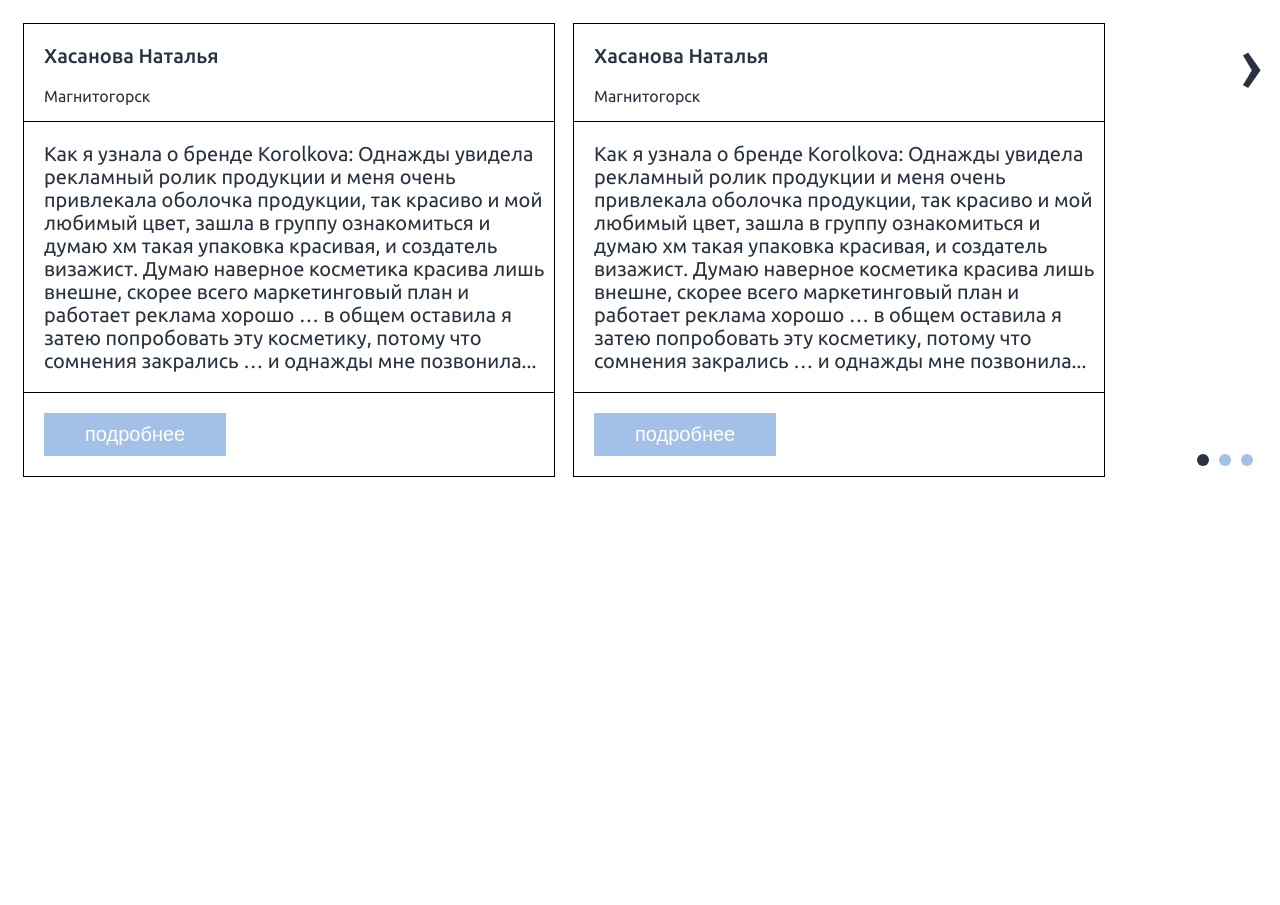
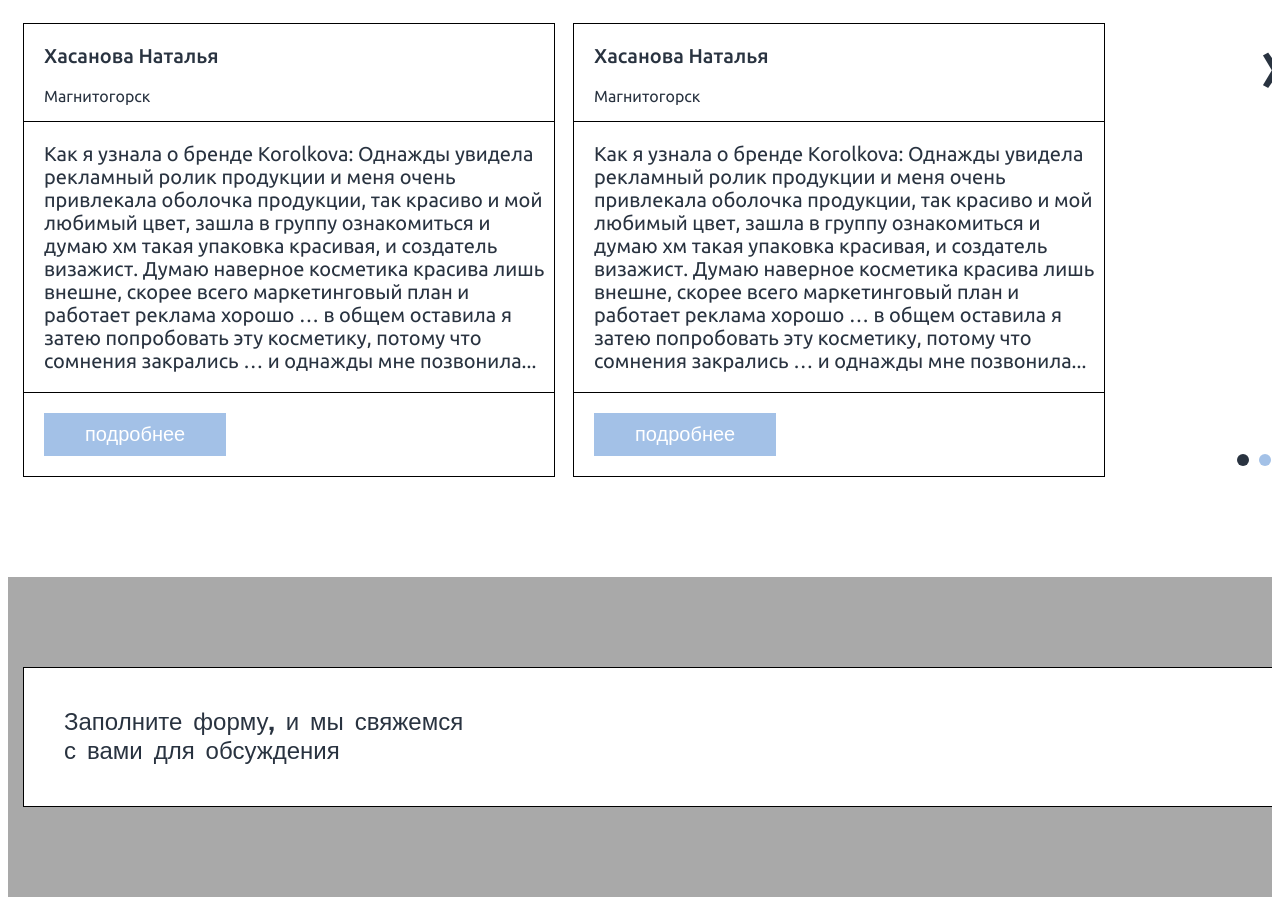
Before and after one commit to narek471/testing, a plain HTML site: page index.html in a window 1280 px wide. Shown: the part 2096-3001 px from the top of the page. Before the commit the page ends 2781 px from the top, so only its background shows below. Drawn offline with Linux system fonts and the light colour scheme.

Commit message:
Add files via upload

```diff
--- a/css/style.css
+++ b/css/style.css
@@ -306,7 +306,7 @@ body {
     width: 100%;
     position: relative;
     margin-top: 150px;
-    padding-bottom: 200px;
+    padding-bottom: 100px;
 }
 
 .testimonails__title {
@@ -375,7 +375,7 @@ body {
 .testimonails__carousel > .owl-nav > .owl-next {
     position: absolute;
     top: -20px;
-    right: -150px;
+    right: -170px;
     font-size: 80px !important;
 }
 
@@ -388,7 +388,7 @@ body {
 }
 
 .owl-dots {
-    right: -150px;
+    right: -190px;
     bottom: 5px;
     position: absolute;
 }
@@ -408,3 +408,28 @@ body {
 .owl-dots > .owl-dot.active > span {
     background: #293340;
 }
+
+.contacts {
+    width: 100%;
+    position: relative;
+    padding: 90px 0;
+    background-color: darkgrey;
+}
+
+.contacts__row {
+    width: 100%;
+    position: relative;
+    display: flex;
+    flex-direction: column;
+    background-color: #fff;
+    border: 1px solid black;
+}
+
+.contacts__title {
+    font-family: 'Monument Extended', sans-serif;
+    font-style: normal;
+    font-weight: 400;
+    font-size: 24px;
+    line-height: 29px;
+    margin: 40px;
+}
--- a/index.html
+++ b/index.html
@@ -307,6 +307,18 @@
                         </div>
                     </div>
                 </section>
+                <section class="contacts">
+                    <div class="container">
+                        <div class="contacts__row">
+                            <h2 class="contacts__title">
+                                Заполните форму, и мы свяжемся <br> с вами для обсуждения
+                            </h2>
+                            <form action="/" class="contacs__form">
+
+                            </form>
+                        </div>
+                    </div>
+                </section>
             </main>
         </div>
         <script src="js/jquery-3.6.1.min.js"></script>
```
